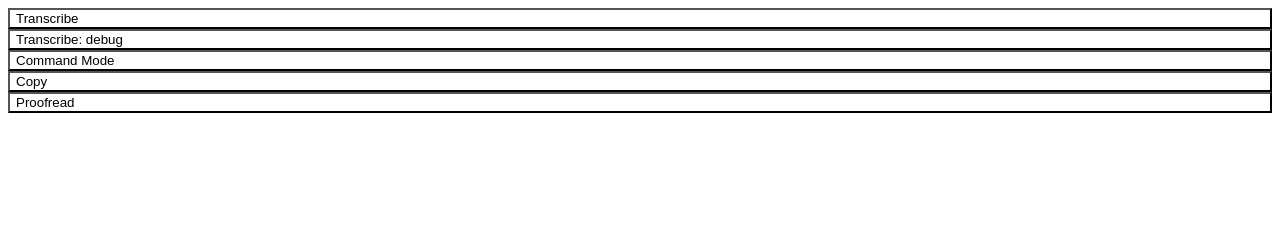
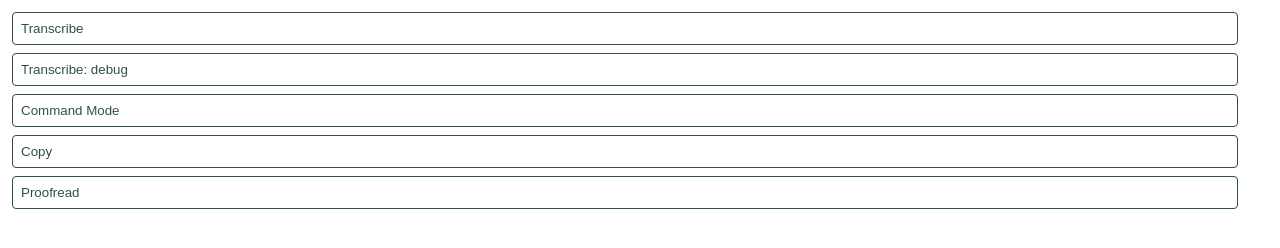
Before and after one commit to deepily/genie-plugin-firefox, a browser extension: page html/menubar.html in a window 1280 px wide. Drawn offline with Linux system fonts and the light colour scheme.

Commit message:
Add styling to menu bar

```diff
--- a/css/menubar.css
+++ b/css/menubar.css
@@ -1,10 +1,45 @@
 * {
-    box-sizing: border-box;
+    /*box-sizing: border-box;*/
     background-color: white;
 }
 
+/*.hr {*/
+/*    width: 90%;*/
+/*    margin: 20px;*/
+/*    border-style: dotted;*/
+/*    border-color: red;*/
+/*    border-width: 1px;*/
+/*}*/
 .button {
     display: inline-block;
-    width: 100%;
+    background-color: white;
+    width: 97%;
     text-align: left;
+    padding: 8px;
+    transition-duration: 0.4s;
+    color: darkslategray;
+    border-color: darkslategray;
+    border-style: solid;
+    border-width: 1px;
+    margin: 4px;
+    border-radius: 4px;
 }
+.button:hover {
+    background-color: pink;
+    color: black;
+    border-style: dotted;
+    border-color: red;
+    border-width: 1px;
+    cursor: pointer;
+}
+.button:focus {
+    background-color: pink;
+    color: black;
+    border-style: dotted;
+    border-color: red;
+    border-width: 1px;
+    cursor: pointer;
+}
+.button:focus:active {
+    background-color: white;
+}
```
